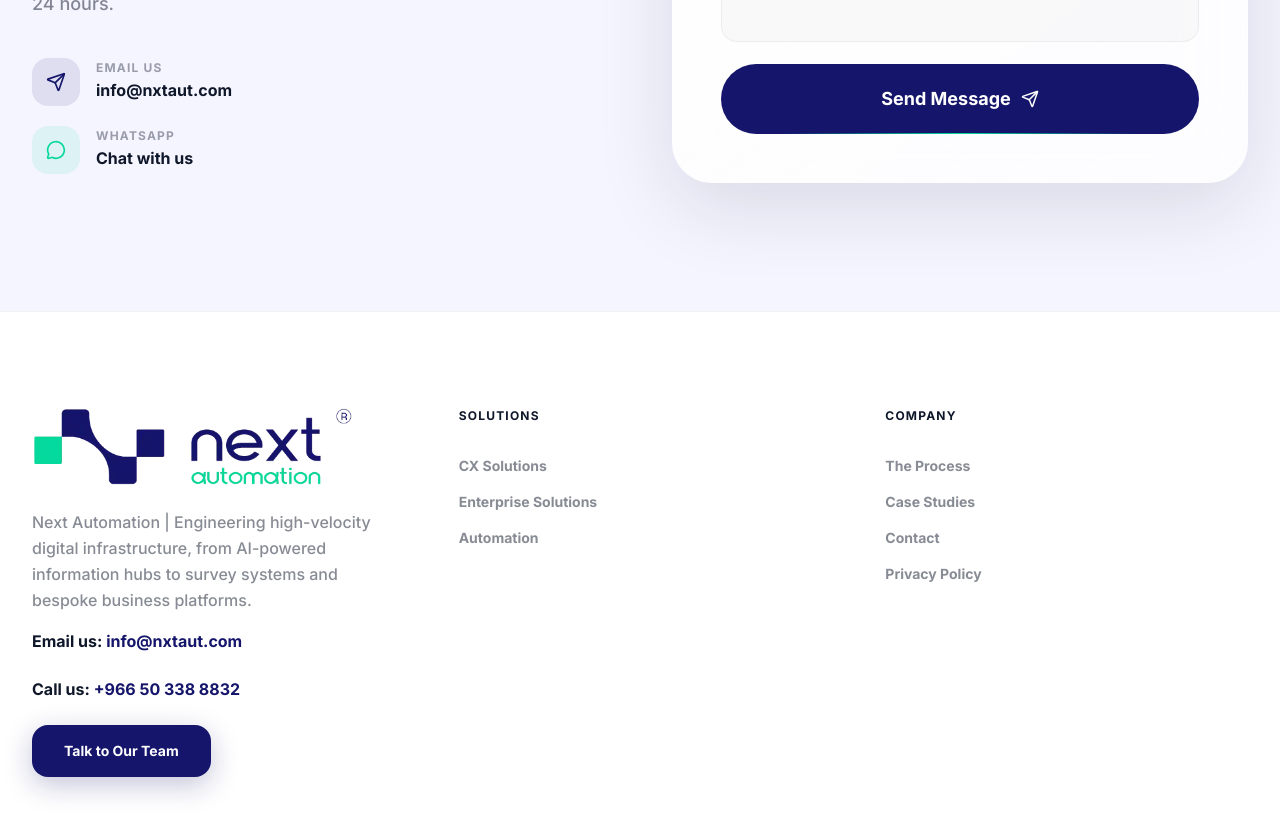
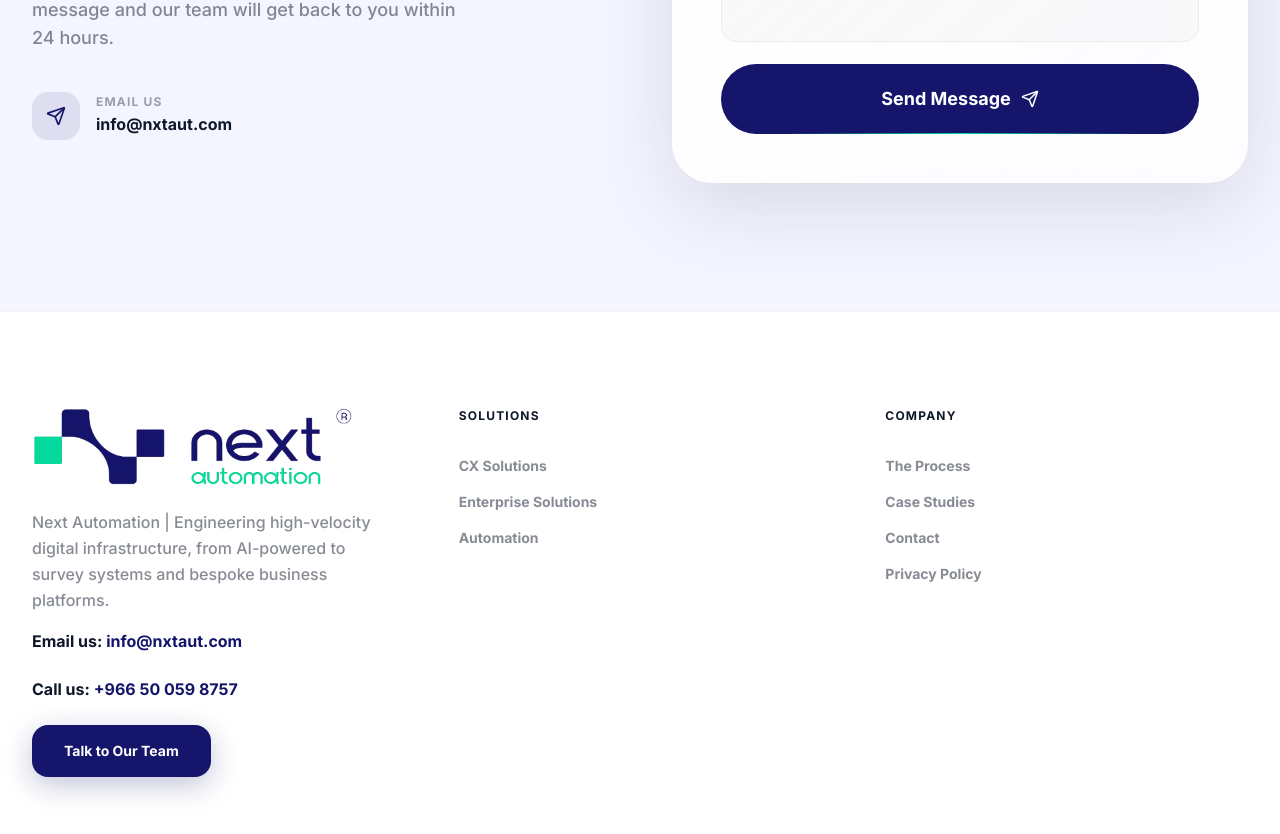
Before and after one commit to sprintxdevzz/Sprintxdev-landing-page, a React (Vite) app: page / in a window 1280 px wide. Shown: the part 4700-5534 px from the top of the page. Built offline with nearby package versions, Linux system fonts and the light colour scheme.

Commit message:
feat: Update Open Graph and Twitter Card images, modify footer contact number

```diff
--- a/index.html
+++ b/index.html
@@ -26,15 +26,15 @@
     <meta property="og:title" content="Next Automation — Automate. Optimize. Accelerate Growth." />
     <meta property="og:description" content="Engineering intelligent systems that transform data into competitive advantage." />
     <meta property="og:url" content="https://www.nxtaut.com/" />
-    <meta property="og:image" content="https://www.nxtaut.com/nextautomationlogo.webp" />
-    <meta property="og:image:width" content="1200" />
-    <meta property="og:image:height" content="630" />
+    <meta property="og:image" content="https://www.nxtaut.com/favicon-32x32.png" />
+    <meta property="og:image:width" content="32" />
+    <meta property="og:image:height" content="32" />
 
     <!-- ── Twitter Card ── -->
     <meta name="twitter:card" content="summary_large_image" />
     <meta name="twitter:title" content="Next Automation — Automate. Optimize. Accelerate Growth." />
     <meta name="twitter:description" content="Engineering intelligent systems that transform data into competitive advantage." />
-    <meta name="twitter:image" content="https://www.nxtaut.com/nextautomationlogo.webp" />
+    <meta name="twitter:image" content="https://www.nxtaut.com/favicon-32x32.png" />
 
     <!-- ── Structured Data: Organization ── -->
     <script type="application/ld+json">
@@ -43,7 +43,7 @@
       "@type": "Organization",
       "name": "Next Automation",
       "url": "https://www.nxtaut.com/",
-      "logo": "https://www.nxtaut.com/nextautomationlogo.webp",
+      "logo": "https://www.nxtaut.com/favicon-32x32.png",
       "email": "info@nxtaut.com",
       "description": "Next Automation delivers AI-powered CX platforms, enterprise ERP/CRM systems, and intelligent business automation.",
       "serviceArea": { "@type": "Place", "name": "Global" },
--- a/src/components/ContactForm.tsx
+++ b/src/components/ContactForm.tsx
@@ -13,7 +13,7 @@ export const ContactForm: React.FC = () => {
     setResult("loading");
 
     const formData = new FormData(event.currentTarget);
-    formData.append("access_key", "7e374832-4453-42da-86c5-28abd9bd9862");
+    formData.append("access_key", "95c0adb6-3c50-4a2c-b838-20c58d54b922");
 
     try {
       const response = await fetch("https://api.web3forms.com/submit", {
@@ -81,22 +81,6 @@ export const ContactForm: React.FC = () => {
                   <div className="text-xs font-bold text-brand-dark/40 uppercase tracking-widest leading-none mb-1">Email Us</div>
                   <a href="mailto:info@nxtaut.com" className="text-brand-dark font-bold hover:text-brand-primary transition-colors">
                     info@nxtaut.com
-                  </a>
-                </div>
-              </div>
-              <div className="flex items-center gap-4">
-                <div className="w-12 h-12 rounded-2xl bg-brand-secondary/10 flex items-center justify-center text-brand-secondary">
-                  <MessageCircle size={20} />
-                </div>
-                <div>
-                  <div className="text-xs font-bold text-brand-dark/40 uppercase tracking-widest leading-none mb-1">WhatsApp</div>
-                  <a
-                    href="https://wa.me/?text=Hi%20Next%20Automation%2C%20I%27d%20like%20to%20discuss%20a%20project."
-                    target="_blank"
-                    rel="noopener noreferrer"
-                    className="text-brand-dark font-bold hover:text-brand-secondary transition-colors"
-                  >
-                    Chat with us
                   </a>
                 </div>
               </div>
--- a/src/components/Footer.tsx
+++ b/src/components/Footer.tsx
@@ -18,7 +18,7 @@ export const Footer: React.FC = () => {
             </div>
             <p className="text-brand-dark/50 max-w-sm mb-4 font-medium leading-relaxed">
               Next Automation | Engineering high-velocity digital
-              infrastructure, from AI-powered information hubs to survey systems
+              infrastructure, from AI-powered to survey systems
               and bespoke business platforms.
             </p>
             <p className="text-brand-dark font-bold mb-6">
@@ -33,10 +33,10 @@ export const Footer: React.FC = () => {
             <p className="text-brand-dark font-bold mb-6">
               Call us:{" "}
               <a
-                href="tel:+966503388832"
+                href="tel:+966500598757"
                 className="text-brand-primary hover:underline"
               >
-                +966 50 338 8832
+                +966 50 059 8757
               </a>
             </p>
             <div className="flex flex-wrap gap-4">
```
